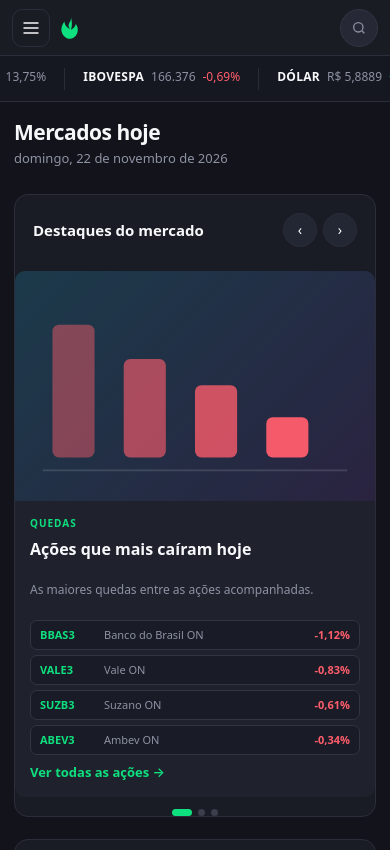
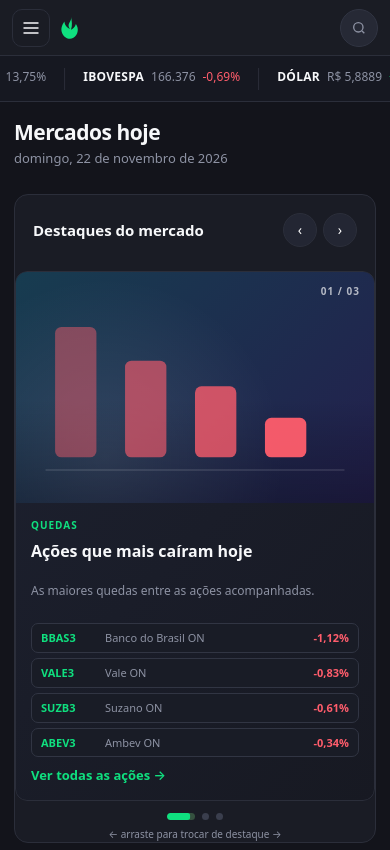
Before and after one commit to Manoelgamer/free-investiment-analitic, a website: page index.html in a window 390 px wide. Shown: the top 850 px of the page. Drawn offline with Linux system fonts and the light colour scheme.

Commit message:
feat: carrossel de destaques fluido com swipe e autoplay

```diff
--- a/index.html
+++ b/index.html
@@ -107,16 +107,29 @@
   .link-green:hover{text-decoration:underline}
 
   /* ---------- Carousel ---------- */
-  .carousel-body{position:relative;overflow:hidden;border-radius:10px}
-  .slides{display:flex;transition:transform .35s ease}
-  .slide{min-width:100%;display:grid;grid-template-columns:1.25fr 1fr;background:var(--panel-2)}
-  .slide .thumb{min-height:210px;background:linear-gradient(135deg,#1b3a4a,#2a2340)}
-  .slide:nth-child(2) .thumb{background:linear-gradient(135deg,#3a2b1e,#1d2b39)}
-  .slide:nth-child(3) .thumb{background:linear-gradient(135deg,#243b2f,#38243a)}
-  .slide .txt{padding:20px;display:flex;flex-direction:column;justify-content:center;gap:8px;min-width:0}
+  .carousel-body{position:relative;overflow:hidden;border-radius:12px;touch-action:pan-y;cursor:grab;user-select:none;-webkit-user-select:none}
+  .carousel-body.dragging{cursor:grabbing}
+  .slides{display:flex;transition:transform .62s cubic-bezier(.22,1,.36,1);will-change:transform}
+  .slide{
+    flex:0 0 100%;display:grid;grid-template-columns:1.1fr 1fr;overflow:hidden;min-height:238px;
+    background:linear-gradient(135deg,#1d2130,#171922);border:1px solid var(--line);border-radius:12px
+  }
+  .slide .thumb{position:relative;min-height:238px;overflow:hidden;background:linear-gradient(135deg,var(--a,#1b3a4a),var(--b,#2a2340))}
+  .slide .thumb::before{content:"";position:absolute;inset:0;background:radial-gradient(circle at 25% 80%,rgba(255,255,255,.10),transparent 55%)}
+  .slide .thumb::after{content:"";position:absolute;inset:0;background:linear-gradient(180deg,transparent 55%,rgba(0,0,0,.28))}
   .tag{font-size:10px;letter-spacing:1px;text-transform:uppercase;color:var(--green);font-weight:700}
-  .slide h3{font-size:18px}
-  .thumb-art{height:100%;display:grid;place-items:center;padding:18px}
+  .slide h3{font-size:18px;line-height:1.25}
+  .thumb-art{height:100%;display:grid;place-items:center;padding:20px;position:relative;z-index:1}
+  .thumb-art svg rect{transform-origin:center bottom;animation:barIn .55s cubic-bezier(.22,1,.36,1) backwards}
+  @keyframes barIn{from{transform:scaleY(.08);opacity:.25}to{transform:scaleY(1);opacity:1}}
+  .slide-count{position:absolute;top:12px;right:14px;z-index:2;font-size:10px;font-weight:800;letter-spacing:1px;color:#ffffffaa}
+  .slide .txt{padding:22px;display:flex;flex-direction:column;justify-content:center;gap:9px;min-width:0}
+  .slide.active .txt>*{animation:riseIn .5s cubic-bezier(.22,1,.36,1) backwards}
+  .slide.active .txt>*:nth-child(2){animation-delay:.05s}
+  .slide.active .txt>*:nth-child(3){animation-delay:.1s}
+  .slide.active .txt>*:nth-child(4){animation-delay:.15s}
+  .slide.active .txt>*:nth-child(5){animation-delay:.2s}
+  @keyframes riseIn{from{opacity:0;transform:translateY(12px)}to{opacity:1;transform:none}}
   .slide-list{display:flex;flex-direction:column;gap:5px;margin-top:2px}
   .slide-line{display:grid;grid-template-columns:minmax(56px,auto) minmax(0,1fr) auto;gap:8px;align-items:center;
     font-size:11px;padding:6px 9px;background:#191c26;border:1px solid #313543;border-radius:7px;min-width:0}
@@ -124,10 +137,21 @@
   .slide-line .code{font-weight:800;color:var(--green);white-space:nowrap}
   .slide-line .nm{color:var(--muted);overflow:hidden;text-overflow:ellipsis;white-space:nowrap}
   .slide-line .r{font-weight:800;font-variant-numeric:tabular-nums;white-space:nowrap}
-  .nav-round{width:34px;height:34px;border-radius:50%;border:1px solid var(--line);background:#232633;color:#fff;display:grid;place-items:center}
-  .dots{display:flex;gap:6px;justify-content:center;margin-top:12px}
-  .dot{width:7px;height:7px;border-radius:50%;background:#3a3e4d;border:0;padding:0}
-  .dot.active{background:var(--green);width:20px;border-radius:99px}
+  .nav-round{width:34px;height:34px;border-radius:50%;border:1px solid var(--line);background:#232633;color:#fff;display:grid;place-items:center;
+    transition:transform .2s,background .2s,border-color .2s}
+  .nav-round:hover{transform:scale(1.09);border-color:var(--green);background:#2b3040}
+  .nav-round:active{transform:scale(.94)}
+  .dots{display:flex;gap:7px;justify-content:center;margin-top:12px}
+  .dot{position:relative;width:7px;height:7px;border-radius:99px;background:#3a3e4d;border:0;padding:0;overflow:hidden;transition:width .35s cubic-bezier(.22,1,.36,1),background .2s}
+  .dot.active{background:#35513f;width:28px}
+  .dot::after{content:"";position:absolute;inset:0;background:var(--green);border-radius:99px;transform:scaleX(0);transform-origin:left;animation:dotFill 6s linear forwards;animation-play-state:paused}
+  .dot.fill::after{animation-play-state:running}
+  @keyframes dotFill{from{transform:scaleX(0)}to{transform:scaleX(1)}}
+  .carousel-hint{display:none;text-align:center;font-size:10px;color:var(--muted);margin-top:7px}
+  @media (prefers-reduced-motion:reduce){
+    .slides{transition-duration:.01ms}
+    .thumb-art svg rect,.slide.active .txt>*,.dot::after{animation:none}
+  }
 
   /* ---------- Sector map ---------- */
   .sector-grid{display:grid;grid-template-columns:repeat(6,1fr);gap:5px}
@@ -380,8 +404,9 @@
     .center{order:1;width:100%}
     .rail.right{order:2;width:100%;display:grid;grid-template-columns:repeat(2,1fr);gap:14px}
     .rail.right .panel:first-child{grid-column:1/-1}
-    .slide{grid-template-columns:1fr}
+    .slide{grid-template-columns:1fr;min-height:0}
     .slide .thumb{min-height:130px}
+    .carousel-hint{display:block}
     .sector-grid{grid-template-columns:repeat(4,1fr)}
     .macro-grid{grid-template-columns:1fr}
     .grid-2{grid-template-columns:1fr}
@@ -492,10 +517,11 @@
               <button class="nav-round" id="nextSlide" aria-label="Próximo destaque">›</button>
             </div>
           </div>
-          <div class="carousel-body">
+          <div class="carousel-body" id="carouselBody">
             <div class="slides" id="slides"></div>
           </div>
-          <div class="dots" id="dots"></div>
+          <div class="dots" id="dots" aria-hidden="true"></div>
+          <div class="carousel-hint">← arraste para trocar de destaque →</div>
         </section>
 
         <section class="panel pad" aria-label="Mapa de setores">
@@ -1086,7 +1112,7 @@ function thumbBars(vals,color){
     <line x1="6" y1="112" x2="194" y2="112" stroke="#ffffff22"/>
     ${vals.map((v,i)=>{
       const h=Math.max(8,Math.abs(v)/max*82), x=12+i*(176/Math.max(1,vals.length));
-      return `<rect x="${x}" y="${104-h}" width="${bw}" height="${h}" rx="4" fill="${color}" opacity="${(0.45+0.5*i/Math.max(1,vals.length-1)).toFixed(2)}"/>`;
+      return `<rect x="${x}" y="${104-h}" width="${bw}" height="${h}" rx="4" fill="${color}" opacity="${(0.45+0.5*i/Math.max(1,vals.length-1)).toFixed(2)}" style="animation-delay:${i*60}ms"/>`;
     }).join('')}
   </svg></div>`;
 }
@@ -1103,40 +1129,119 @@ function buildSlides(){
   }));
   const players=Object.entries(houses).map(([house,h])=>({house,n:h.n,up:h.sum/h.n,buys:h.buys}))
     .sort((x,y)=>y.n-x.n||y.up-x.up).slice(0,4);
-  const slideHTML=(tag,title,desc,art,rows,link,linkText)=>`<article class="slide">
-      <div class="thumb">${art}</div>
-      <div class="txt"><span class="tag">${tag}</span><h3>${title}</h3><p class="muted small">${desc}</p>
-      <div class="slide-list">${rows}</div><a href="${link}" class="link-green">${linkText}</a></div>
+  const defs=[
+    {tag:'Quedas',title:'Ações que mais caíram hoje',desc:'As maiores quedas entre as ações acompanhadas.',
+     art:thumbBars(losers.map(a=>Math.abs(a.ch)),'#ff5d6c'),
+     rows:losers.map(a=>`<a class="slide-line" href="#/ativo/${a.s}"><span class="code">${a.s}</span><span class="nm">${a.n}</span><span class="r down">${pct(a.ch)}</span></a>`).join(''),
+     link:'#/acoes',linkText:'Ver todas as ações →'},
+    {tag:'Graham',title:'Ações mais descontadas (Graham)',desc:'Maior potencial contra o preço justo √(22,5 × LPA × VPA).',
+     art:thumbBars(rankedGraham.map(x=>x.up),'#0fe07f'),
+     rows:rankedGraham.map(x=>`<a class="slide-line" href="#/ativo/${x.a.s}"><span class="code">${x.a.s}</span><span class="nm">Justo R$ ${numBR(x.fair)}</span><span class="r up">${signedPct(x.up)}</span></a>`).join(''),
+     link:'#/comparador',linkText:'Comparar valuations →'},
+    {tag:'Players',title:'Players do mercado',desc:'Casas com mais preços-alvo e potencial médio implícito.',
+     art:thumbBars(players.map(p=>p.n),'#4da3ff'),
+     rows:players.map(p=>`<div class="slide-line"><span class="code">${p.house}</span><span class="nm">${p.n} alvos · ${p.buys} compras</span><span class="r ${p.up>=0?'up':'down'}">${signedPct(p.up)}</span></div>`).join(''),
+     link:'#/ativos',linkText:'Ver ativos cobertos →'}
+  ];
+  const themes=[['#173c50','#231f4d'],['#3d2c1d','#182a3c'],['#1d3c30','#352241']];
+  const make=(d,i,clone)=>`<article class="slide ${clone?'clone':''}" style="--a:${themes[i][0]};--b:${themes[i][1]}" ${clone?'aria-hidden="true"':''}>
+      <div class="thumb">${d.art}<span class="slide-count">0${i+1} / 0${defs.length}</span></div>
+      <div class="txt"><span class="tag">${d.tag}</span><h3>${d.title}</h3><p class="muted small">${d.desc}</p>
+      <div class="slide-list">${d.rows}</div><a href="${d.link}" class="link-green">${d.linkText}</a></div>
     </article>`;
-  $('#slides').innerHTML=[
-    slideHTML('Quedas','Ações que mais caíram hoje','As maiores quedas entre as ações acompanhadas.',
-      thumbBars(losers.map(a=>Math.abs(a.ch)),'#ff5d6c'),
-      losers.map(a=>`<a class="slide-line" href="#/ativo/${a.s}"><span class="code">${a.s}</span><span class="nm">${a.n}</span><span class="r down">${pct(a.ch)}</span></a>`).join(''),
-      '#/acoes','Ver todas as ações →'),
-    slideHTML('Graham','Ações mais descontadas (Graham)','Maior potencial contra o preço justo √(22,5 × LPA × VPA).',
-      thumbBars(rankedGraham.map(x=>x.up),'#0fe07f'),
-      rankedGraham.map(x=>`<a class="slide-line" href="#/ativo/${x.a.s}"><span class="code">${x.a.s}</span><span class="nm">Justo R$ ${numBR(x.fair)}</span><span class="r up">${signedPct(x.up)}</span></a>`).join(''),
-      '#/comparador','Comparar valuations →'),
-    slideHTML('Players','Players do mercado','Casas com mais preços-alvo e potencial médio implícito.',
-      thumbBars(players.map(p=>p.n),'#4da3ff'),
-      players.map(p=>`<div class="slide-line"><span class="code">${p.house}</span><span class="nm">${p.n} alvos · ${p.buys} compras</span><span class="r ${p.up>=0?'up':'down'}">${signedPct(p.up)}</span></div>`).join(''),
-      '#/ativos','Ver ativos cobertos →')
-  ].join('');
-  $('#dots').innerHTML=Array.from({length:3},(_,i)=>`<button class="dot ${i===0?'active':''}" aria-label="Ir para o destaque ${i+1}"></button>`).join('');
-  $$('#dots .dot').forEach((d,i)=>d.onclick=()=>goSlide(i));
-}
-let slide=0;
-function goSlide(n){
-  const total=$$('#slides .slide').length||1; slide=(n+total)%total;
-  $('#slides').style.transform=`translateX(-${slide*100}%)`;
-  $$('#dots .dot').forEach((d,i)=>d.classList.toggle('active',i===slide));
-}
+  const n=defs.length;
+  $('#slides').innerHTML=[make(defs[n-1],n-1,true),...defs.map((d,i)=>make(d,i,false)),make(defs[0],0,true)].join('');
+  $('#dots').innerHTML=defs.map((_,i)=>`<button class="dot ${i===0?'active':''}" aria-label="Ir para o destaque ${i+1}"></button>`).join('');
+  $$('#dots .dot').forEach((d,i)=>d.onclick=()=>{ goSlide(i); restartAuto() });
+}
+
+/* Motor do carrossel: loop infinito, autoplay, arrasto/swipe e teclado */
+const slidesEl=$('#slides'), bodyEl=$('#carouselBody'), dotsEl=$('#dots');
+const totalSlides=3, reduceMotion=typeof matchMedia==='function'&&matchMedia('(prefers-reduced-motion:reduce)').matches;
+let pos=1, autoTimer=null, paused=false, drag=null, suppressClick=false;
+const realIndex=()=>pos===totalSlides+1?0:pos===0?totalSlides-1:pos-1;
+
+function paint(){
+  slidesEl.style.transform=`translate3d(${-pos*100}%,0,0)`;
+  const r=realIndex();
+  $$('#dots .dot').forEach((d,i)=>d.classList.toggle('active',i===r));
+  $$('#slides .slide').forEach((s,i)=>s.classList.toggle('active',i===pos));
+  $$('#dots .dot').forEach(d=>d.classList.remove('fill'));
+  if(!reduceMotion&&!paused){ void dotsEl.offsetWidth; $$('#dots .dot')[r]?.classList.add('fill') }
+}
+function goTo(p){ pos=p; slidesEl.style.transition=''; paint() }
+function goSlide(i){ goTo(i+1) }
+function next(){ goTo(pos+1) }
+function prev(){ goTo(pos-1) }
+function startAuto(){
+  clearInterval(autoTimer); autoTimer=null;
+  if(reduceMotion||paused) return;
+  autoTimer=setInterval(()=>{ if(!paused&&!drag) next() },6000);
+}
+function pauseAuto(){
+  paused=true; clearInterval(autoTimer); autoTimer=null;
+  $$('#dots .dot').forEach(d=>d.classList.remove('fill'));
+}
+function resumeAuto(){ paused=false; startAuto(); paint() }
+function restartAuto(){ resumeAuto() }
+
+slidesEl.addEventListener('transitionend',e=>{
+  if(e.target!==slidesEl||e.propertyName!=='transform') return;
+  if(pos===totalSlides+1||pos===0){
+    slidesEl.style.transition='none';
+    pos=pos===totalSlides+1?1:totalSlides;
+    slidesEl.style.transform=`translate3d(${-pos*100}%,0,0)`;
+    void slidesEl.offsetWidth;
+    slidesEl.style.transition='';
+    paint();
+  }
+});
+
+bodyEl.addEventListener('pointerdown',e=>{
+  if(e.target.closest('a,button')||(e.button!==undefined&&e.button!==0)) return;
+  drag={id:e.pointerId,x:e.clientX,dx:0,moved:false};
+  bodyEl.classList.add('dragging');
+  try{ bodyEl.setPointerCapture(e.pointerId) }catch(_){}
+  slidesEl.style.transition='none';
+  pauseAuto();
+});
+bodyEl.addEventListener('pointermove',e=>{
+  if(!drag||e.pointerId!==drag.id) return;
+  drag.dx=e.clientX-drag.x;
+  if(Math.abs(drag.dx)>6) drag.moved=true;
+  slidesEl.style.transform=`translate3d(calc(${-pos*100}% + ${drag.dx}px),0,0)`;
+});
+function finishDrag(e){
+  if(!drag||(e&&e.pointerId!==drag.id)) return;
+  const d=drag; drag=null;
+  bodyEl.classList.remove('dragging');
+  slidesEl.style.transition='';
+  const w=bodyEl.clientWidth||600;
+  if(Math.abs(d.dx)>Math.min(80,w*0.16)) goTo(pos+(d.dx<0?1:-1));
+  else goTo(pos);
+  if(d.moved){
+    suppressClick=true;
+    setTimeout(()=>{ suppressClick=false },350);
+  }
+  resumeAuto();
+}
+bodyEl.addEventListener('pointerup',finishDrag);
+bodyEl.addEventListener('pointercancel',finishDrag);
+bodyEl.addEventListener('click',e=>{
+  if(suppressClick){ e.preventDefault(); e.stopPropagation(); suppressClick=false }
+},true);
+bodyEl.addEventListener('pointerenter',e=>{ if(e.pointerType==='mouse'&&!drag) pauseAuto() });
+bodyEl.addEventListener('pointerleave',e=>{ if(e.pointerType==='mouse'&&!drag) resumeAuto() });
+document.addEventListener('visibilitychange',()=>{ document.hidden?pauseAuto():resumeAuto() });
+
 buildSlides();
-$('#prevSlide').onclick=()=>goSlide(slide-1);
-$('#nextSlide').onclick=()=>goSlide(slide+1);
+paint();
+startAuto();
+$('#prevSlide').onclick=()=>{ prev(); restartAuto() };
+$('#nextSlide').onclick=()=>{ next(); restartAuto() };
 $('#slides').closest('.panel').addEventListener('keydown',e=>{
-  if(e.key==='ArrowLeft'){ goSlide(slide-1) }
-  else if(e.key==='ArrowRight'){ goSlide(slide+1) }
+  if(e.key==='ArrowLeft'){ prev(); restartAuto() }
+  else if(e.key==='ArrowRight'){ next(); restartAuto() }
 });
 
 function sectorColor(v){
```
Also changed, not shown: tests/smoke.js (+2 -1 lines), CHANGELOG.md, README.md.
